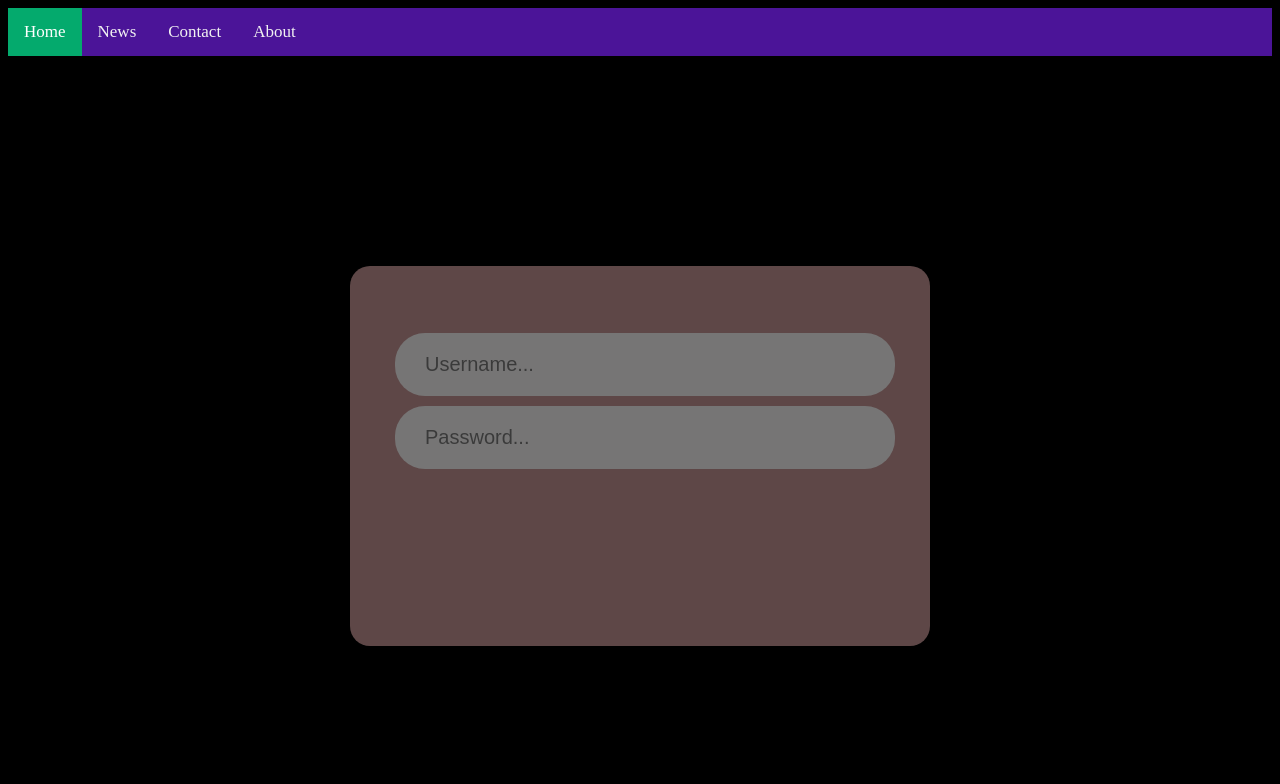
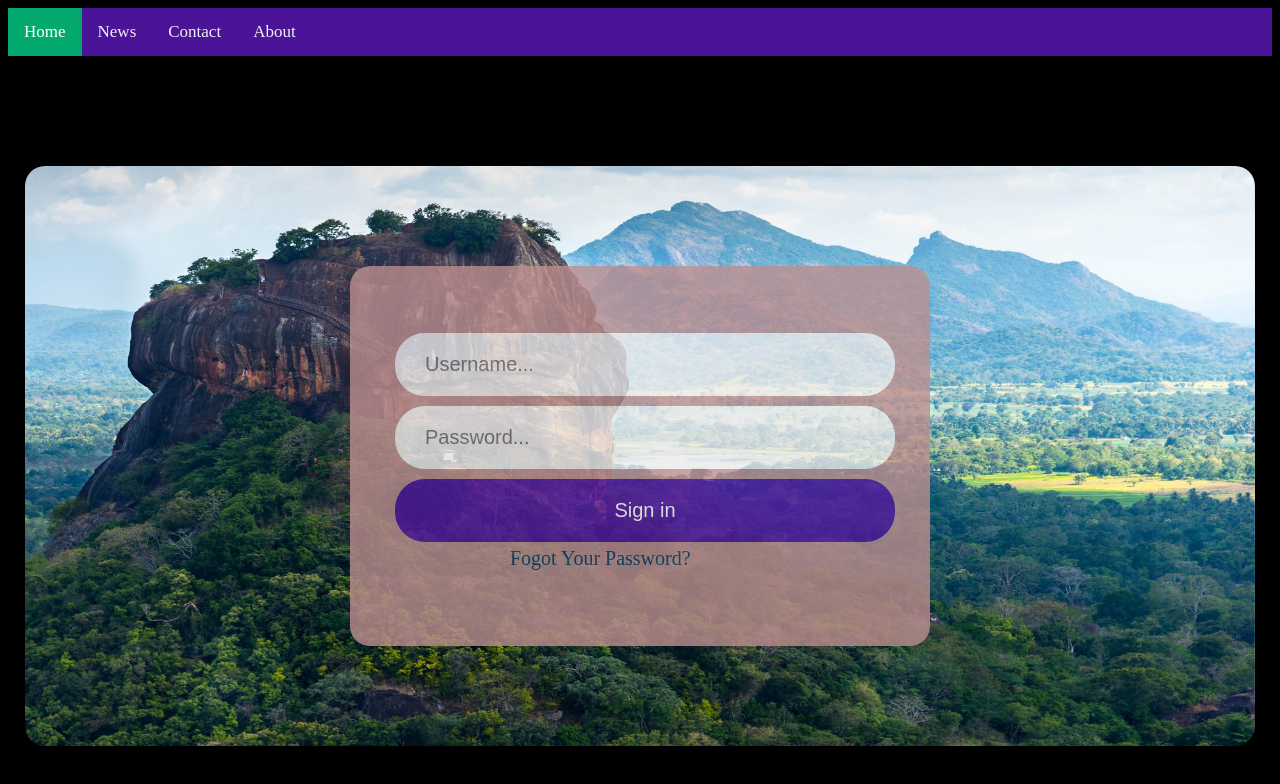
Before and after one commit to navodsand/dreamcode, a plain HTML site: page index.html in a window 1280 px wide. Drawn offline with Linux system fonts and the light colour scheme.

Commit message:
1st project com 3

```diff
--- a/index.html
+++ b/index.html
@@ -31,6 +31,8 @@
             type="password"
             name="pass"
           />
+          <button class="submit-btn" type="submit">Sign in</button>
+          <a class="fogot-pass-link" href="#">Fogot Your Password?</a>
         </div>
       </div>
     </div>
--- a/style.css
+++ b/style.css
@@ -30,7 +30,7 @@
 }
 
 .marquee {
-    color: black;
+    color: rgb(91, 12, 131);
     opacity: 1 ;
 }
 
@@ -41,7 +41,7 @@
     background-color: rosybrown ;
     padding: 40px;
     border-radius: 20px;
-    opacity: 0.5;
+    opacity: 0.8;
 
 }
 
@@ -90,3 +90,23 @@ body {
     box-sizing: border-box;
     font-size: 20px;
   }
+
+  .submit-btn {
+    margin: 5px;
+    padding: 20px 20px;
+    border: none;
+    background-color: rgb(83, 26, 159);
+    border-radius: 30px;
+    color: #fff;
+    width: 100%;
+    font-size: 20px;
+  }
+  .fogot-pass-link {
+    align-self: center;
+    padding: 100px 100px;
+    margin: 20px;
+    text-decoration: none;
+    color: rgb(15, 70, 104);
+    font-size: 20px;
+    font-family: joker;
+  }
```
Also changed, not shown: sigiriya-cultural-triangle-sri-lanka.jpg (added).
